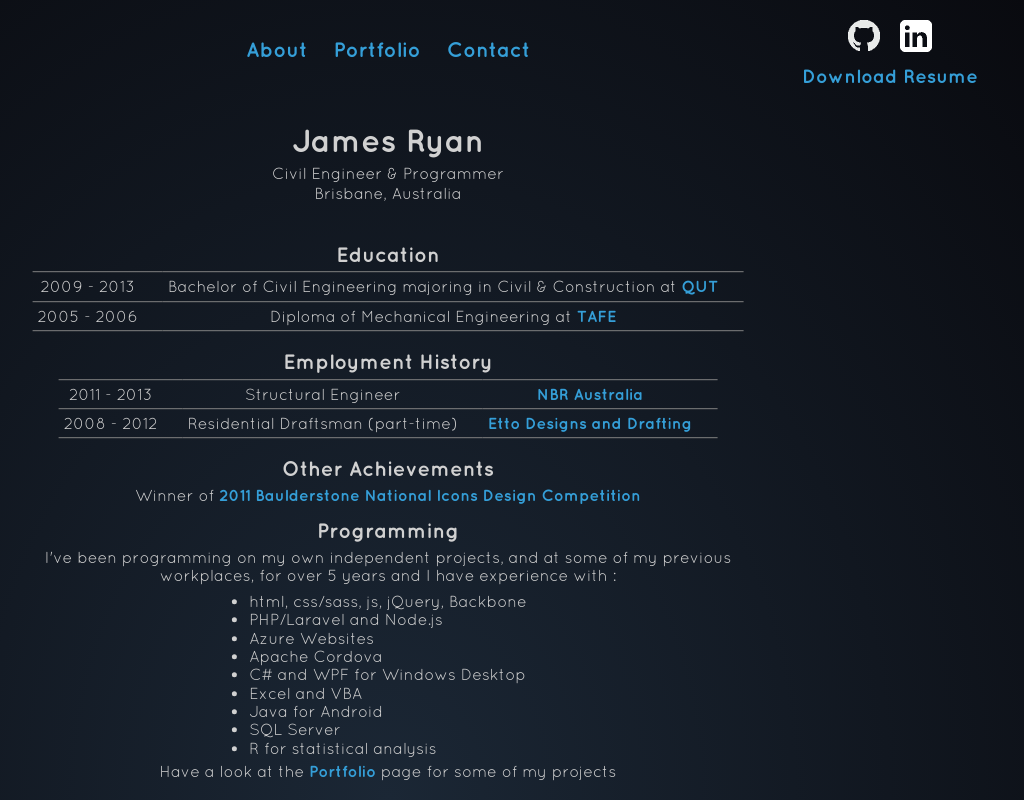
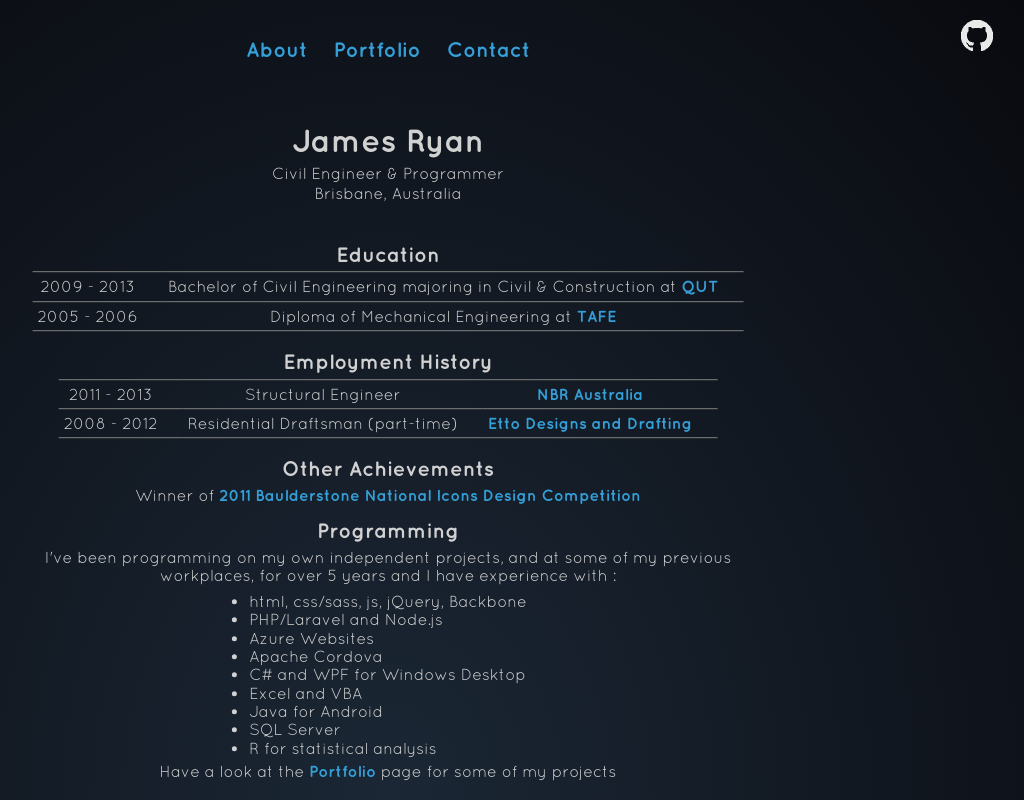
Before and after one commit to jamesryan83/My-Site, a website: page src/public/index.html in a window 1280 px wide. Shown: the whole page, without its empty margins (252-1276 px from the left). Drawn offline with nearby package versions, Linux system fonts and the light colour scheme; some packages are replaced by stand-ins of ours.

Commit message:
Remove some links

```diff
--- a/src/public/index.html
+++ b/src/public/index.html
@@ -49,12 +49,6 @@
 
                 <div id="divSocial">
                     <a href="https://github.com/jamesryan83" target="_blank"><img src="res/github_icon.png" width="32" /></a>
-                    <a href="https://www.linkedin.com/in/james-ryan-2abb91107" target="_blank"><img src="res/linkedin_icon.png" width="32" /></a>
-
-                    <div id="divDownloadResume">
-                        <a id="aDownloadResume" target="_blank" download="james ryan resume.pdf"
-                           href="/res/James_Ryan_Resume.pdf">Download Resume</a>
-                    </div>
                 </div>
             </div>
 
```
